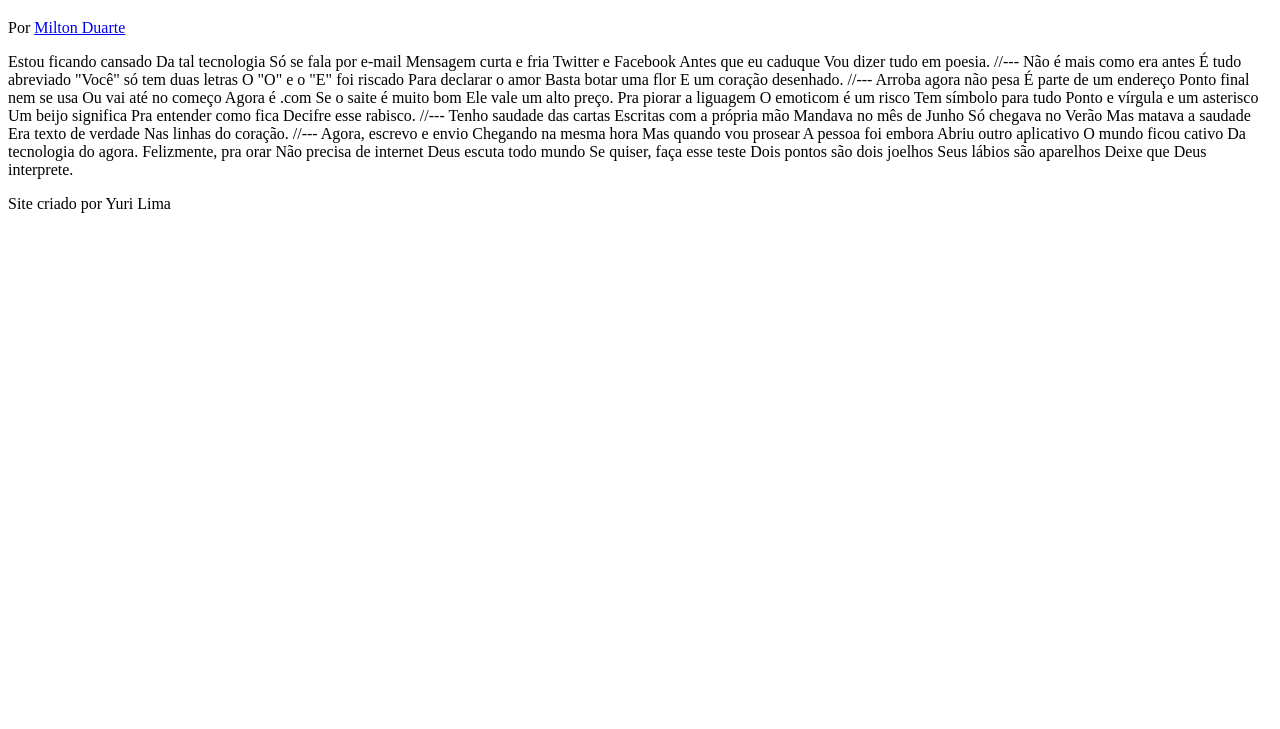
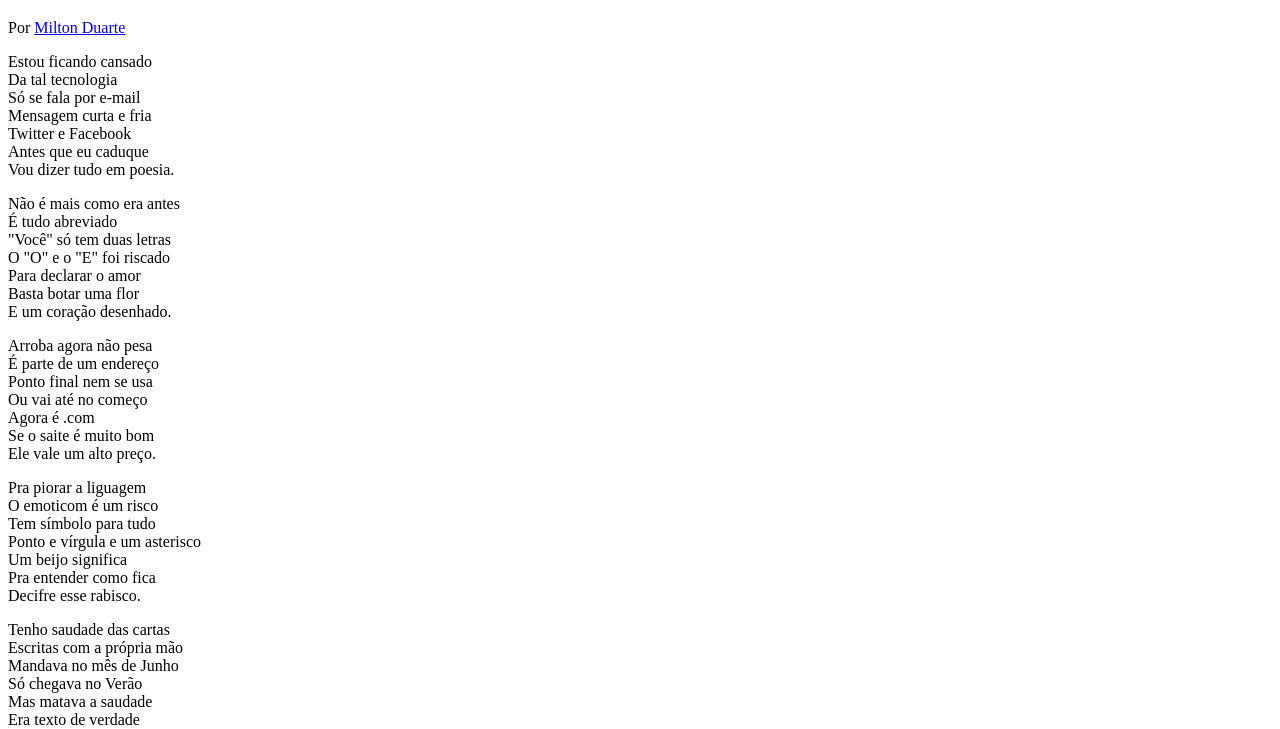
Before and after one commit to yurilimaprofissional/html-css, a plain HTML site: page desafios/d012/index.html in a window 1280 px wide. Shown: the part 61-790 px from the top of the page. Drawn offline with Linux system fonts and the light colour scheme.

Commit message:
atualizei o d012

```diff
--- /dev/null
+++ b/desafios/d012/estilo/style.css
@@ -0,0 +1 @@
+@charset "UTF-8";
--- a/desafios/d012/index.html
+++ b/desafios/d012/index.html
@@ -4,6 +4,7 @@
     <meta charset="UTF-8">
     <meta name="viewport" content="width=device-width, initial-scale=1.0">
     <title>Cordel Moderno</title>
+    <link rel="stylesheet" href="estilo/style.css">
 </head>
 <body>
     <header>
@@ -13,69 +14,87 @@
         </p>
     </header>
 
-    Estou ficando cansado
-    Da tal tecnologia
-    Só se fala por e-mail
-    Mensagem curta e fria
-    Twitter e Facebook
-    Antes que eu caduque
-    Vou dizer tudo em poesia.
+    <section>
+        <p>
+            Estou ficando cansado <br>
+            Da tal tecnologia<br>
+            Só se fala por e-mail<br>
+            Mensagem curta e fria<br>
+            Twitter e Facebook<br>
+            Antes que eu caduque<br>
+            Vou dizer tudo em poesia.<br>
+        </p>
+    </section>
 
-    //---
 
-    Não é mais como era antes
-    É tudo abreviado
-    "Você" só tem duas letras
-    O "O" e o "E" foi riscado
-    Para declarar o amor
-    Basta botar uma flor
-    E um coração desenhado.
+    <section>
+        <p>
+            Não é mais como era antes<br>
+            É tudo abreviado<br>
+            "Você" só tem duas letras<br>
+            O "O" e o "E" foi riscado<br>
+            Para declarar o amor<br>
+            Basta botar uma flor<br>
+            E um coração desenhado.<br>
+        </p>
+    </section>
 
-    //---
 
-    Arroba agora não pesa
-    É parte de um endereço
-    Ponto final nem se usa
-    Ou vai até no começo
-    Agora é .com
-    Se o saite é muito bom
-    Ele vale um alto preço.
+    <section>
+        <p>
+            Arroba agora não pesa<br>
+            É parte de um endereço<br>
+            Ponto final nem se usa<br>
+            Ou vai até no começo<br>
+            Agora é .com <br>
+            Se o saite é muito bom <br>
+            Ele vale um alto preço. <br>
+        </p>
+        <p>
+            Pra piorar a liguagem <br>
+            O emoticom é um risco <br>
+            Tem símbolo para tudo <br>
+            Ponto e vírgula e um asterisco <br>
+            Um beijo significa <br>
+            Pra entender como fica <br>
+            Decifre esse rabisco. <br>
+        </p>
+    </section>
 
-    Pra piorar a liguagem
-    O emoticom é um risco
-    Tem símbolo para tudo
-    Ponto e vírgula e um asterisco
-    Um beijo significa
-    Pra entender como fica
-    Decifre esse rabisco.
 
-    //---
+    <section>
+        <p>
+            Tenho saudade das cartas <br>
+            Escritas com a própria mão <br>
+            Mandava no mês de Junho <br>
+            Só chegava no Verão <br>
+            Mas matava a saudade <br>
+            Era texto de verdade <br>
+            Nas linhas do coração. <br>
+        </p>
+    </section>
 
-    Tenho saudade das cartas
-    Escritas com a própria mão
-    Mandava no mês de Junho
-    Só chegava no Verão
-    Mas matava a saudade
-    Era texto de verdade
-    Nas linhas do coração.
 
-    //---
-
-    Agora, escrevo e envio
-    Chegando na mesma hora
-    Mas quando vou prosear
-    A pessoa foi embora
-    Abriu outro aplicativo
-    O mundo ficou cativo
-    Da tecnologia do agora.
-
-    Felizmente, pra orar
-    Não precisa de internet
-    Deus escuta todo mundo
-    Se quiser, faça esse teste
-    Dois pontos são dois joelhos
-    Seus lábios são aparelhos
-    Deixe que Deus interprete.
+    <section>
+        <p>
+            Agora, escrevo e envio <br>
+            Chegando na mesma hora <br>
+            Mas quando vou prosear <br>
+            A pessoa foi embora <br>
+            Abriu outro aplicativo <br>
+            O mundo ficou cativo <br>
+            Da tecnologia do agora. <br>
+        </p>
+        <p>
+            Felizmente, pra orar <br>
+            Não precisa de internet <br>
+            Deus escuta todo mundo <br>
+            Se quiser, faça esse teste <br>
+            Dois pontos são dois joelhos <br>
+            Seus lábios são aparelhos <br>
+            Deixe que Deus interprete.
+        </p>
+    </section>
 
     <footer>
         <p>Site criado por Yuri Lima</p>
```
